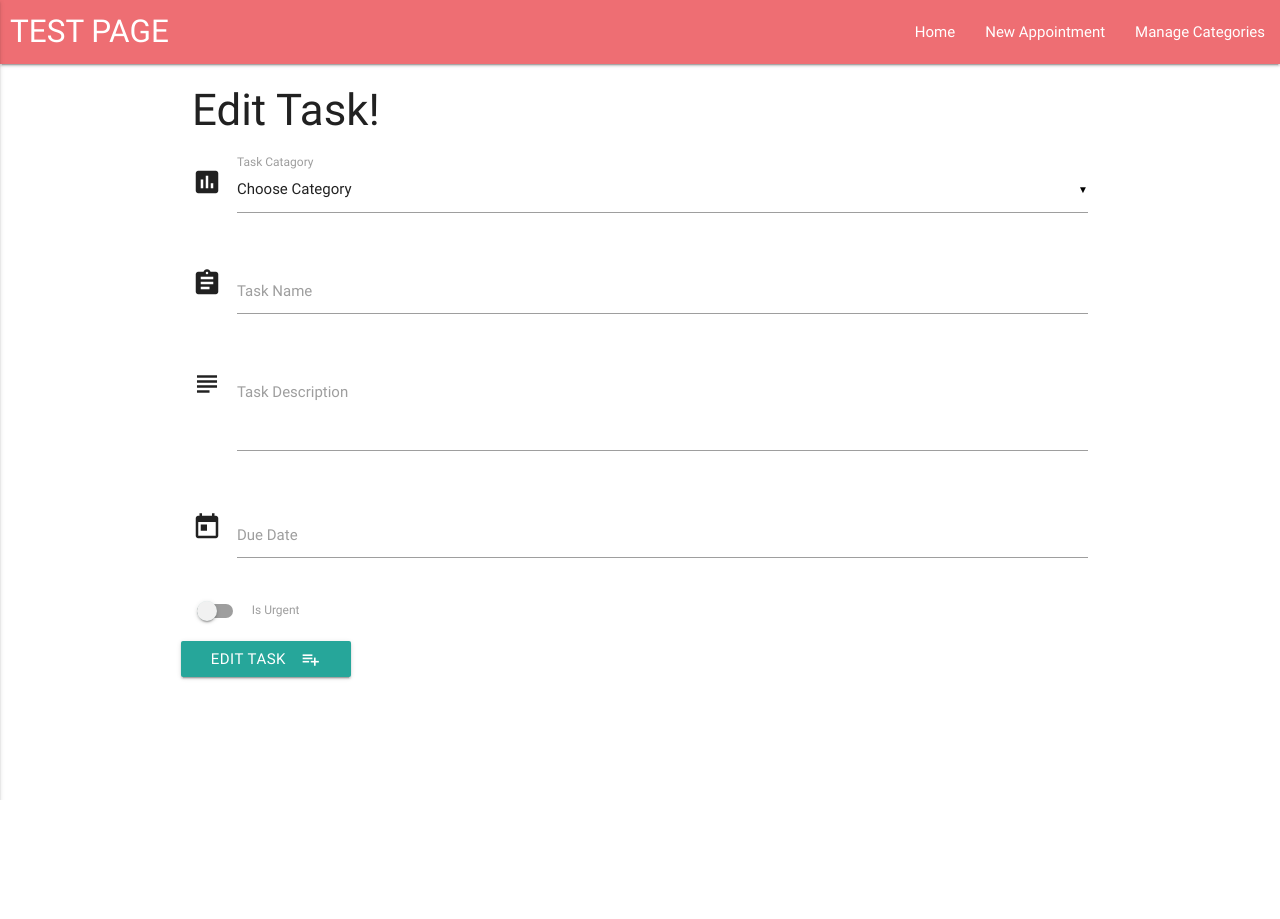
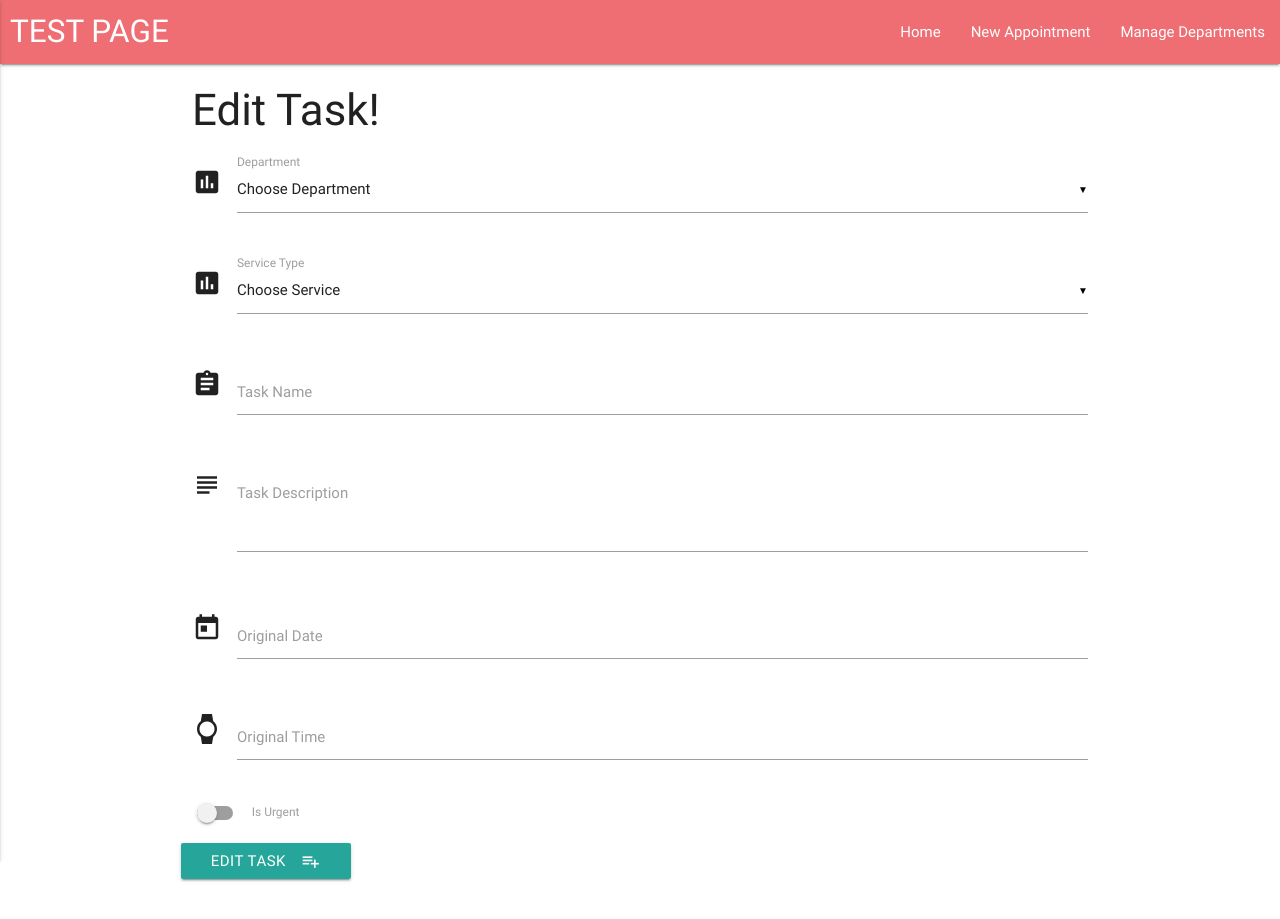
Before and after one commit to ddeveloper72/milestone-4-project, a Flask app: template templates/edit_appointment.html in a window 1280 px wide. Before the commit the page ends 800 px from the top, so only its background shows below. Run offline with Flask 2, Linux system fonts and the light colour scheme; the template is opened without the code that fills it, so the values that code supplies are empty; some libraries are stand-ins or nearby versions.

Commit message:
Building CRUD functions for appointments.  No delete function yet.

```diff
--- a/app.py
+++ b/app.py
@@ -16,10 +16,12 @@ mongo = PyMongo(app)
 # Basebuild function
 # Search for scheduled appointments - no filters.
 @app.route('/')
-@app.route('/get_appointments')
-def get_appointments():
-    return render_template("appointments.html",
+@app.route('/get_appointment')
+def get_appointment():
+    return render_template("appointment.html",
                             appointment = mongo.db.appointment.find())
+
+# Basebuild function
 
 @app.route('/add_appointment')
 def add_appointment():
@@ -28,20 +30,40 @@ def add_appointment():
                             departments = mongo.db.departments.find(),
                             serviceItem = mongo.db.serviceItem.find())
 
-
+# Basebuild function
+# Adds a new appointment
 @app.route('/insert_appointment',  methods=["POST"])
 def insert_appointment():
     appointment = mongo.db.appointment
     appointment.insert_one(request.form.to_dict())
+    return redirect(url_for('get_appointment'))
+
+# Basebuild function
+# Lets us edit the data for an existing appointment
+@app.route('/edit_appointment/<task_id>')
+def edit_appointment(task_id):
+    _task = mongo.db.appointment.find_one({"_id": ObjectId(task_id)})
+    all_departments = mongo.db.departments.find()
+    all_serviceItem = mongo.db.serviceItem.find()
+    return render_template('edit_appointment.html',
+                            task=_task, departments=all_departments, services=all_serviceItem)
+
+# Basebuild function
+# Lets us edit the data for an existing appointment
+@app.route('/update_appointment/<appointment_id>')
+def update(appointment_id):
+    appointment = mongo.db.appointment
+    appointment.update({'_id': ObjectId(appointment_id)},
+    {
+        'dept_name': request.form.get['dept_name'],
+        'task_description': request.form.get['task_description'],
+        'task_name': request.form.get['task_name'],
+        'sched_date': request.form.get['sch_date'],
+        'sched_time': request.form.get['sch_time'],
+        'is_urgent': request.form.get['is_urgent']
+    })
     return redirect(url_for('get_appointments'))
 
-
-""" @app.route('/edit_appointment/<appointment_id>')
-def edit_appointment(appointment_id):
-    _appointment = mongo.db.appointment.find_one({'_id': ObjectId(appointment_id)})
-    all_categories = mongo.db.categories.find()
-    return render_template('editappointment.html',
-                            appointment=_appointment, categories=all_categories) """
 
 if __name__ == '__main__':
 
--- a/templates/base.html
+++ b/templates/base.html
@@ -10,17 +10,17 @@
         <header>
             <nav>
                 <div class="nav-wrapper">
-                  <a href="{{url_for('get_appointments')}}" class="brand-logo">TEST PAGE</a>
+                  <a href="{{url_for('get_appointment')}}" class="brand-logo">TEST PAGE</a>
                   <a href="#" data-activates="mobile-demo" class="button-collapse"><i class="material-icons">menu</i></a>
                   <ul id="nav-mobile" class="right hide-on-med-and-down">
-                    <li><a href="{{url_for('get_appointments')}}">Home</a></li>
+                    <li><a href="{{url_for('get_appointment')}}">Home</a></li>
                     <li><a href="{{url_for('add_appointment')}}">New Appointment</a></li>
-                    <li><a href="#">Manage Categories</a></li>
+                    <li><a href="#">Manage Departments</a></li>
                   </ul>
                   <ul class="side-nav" id="mobile-demo">
-                    <li><a href="{{url_for('get_appointments')}}">Home</a></li>
+                    <li><a href="{{url_for('get_appointment')}}">Home</a></li>
                     <li><a href="{{url_for('add_appointment')}}">New Apointment</a></li>
-                    <li><a href="#">Manage Categories</a></li>
+                    <li><a href="#">Manage Departments</a></li>
                   </ul>
                 </div>
             </nav>
--- a/templates/edit_appointment.html
+++ b/templates/edit_appointment.html
@@ -7,18 +7,34 @@
       <div class="row">
         <div class="input-field col s12">
           <i class="material-icons prefix">poll</i>
-          <select id="departments" name="department_name">
-              <option value="" disabled selected>Choose Category</option>
-              {% for cat in categories %}
-                  {% if cat.category_name == task.category_name %}
-                  <option value="{{service.department_name}}" selected > {{service.department_name}}</option>
+          <select id="departments" name="dept_name">
+              <option value="" disabled selected>Choose Department</option>
+              {% for dept in departments %}
+                  {% if dept.dept_name == dept.dept_name %}
+                  <option value="{{dept.dept_name}}" selected > {{dept.dept_name}}</option>
                   {% else %}
-                  <option value="{{service.department_name}}" > {{service.department_name}}</option>
+                  <option value="{{dept.dept_name}}" > {{dept.dept_name}}</option>
                   {% endif%}
               {% endfor %}
           </select>
-          <label>Task Catagory</label>
+          <label>Department</label>
         </div>
+      </div>
+      <div class="row">
+        <div class="input-field col s12">
+          <i class="material-icons prefix">poll</i>
+          <select id="serviceItem" name="service">
+            <option value="" disabled selected>Choose Service</option>
+            {% for dept in services %}
+                {% if dept.service == dept.service %}
+                <option value="{{dept.service}}" selected > {{dept.service}}</option>
+                {% else %}
+                <option value="{{dept.service}}" > {{dept.service}}</option>
+                {% endif%}
+            {% endfor %}
+        </select>
+        <label>Service Type</label>
+      </div>
       </div>
       <div class="row">
           <div class="input-field col s12">
@@ -37,10 +53,17 @@
       <div class="row">
           <div class="input-field col s12">
             <i class="material-icons prefix">today</i>
-            <input id="due_date" name="due_date" type="text" class ="datepicker"/></input>
-            <label for="icon_prefix">Due Date</label>
+            <input id="sched_date" name="sched_date" type="text" class ="datepicker materialize-textarea" /></input>
+            <label for="icon_prefix">Original Date {{task.sched_date}}</label>
           </div>
       </div>
+      <div class="row">
+          <div class="input-field col s12">
+              <i class="material-icons prefix">watch_late</i>
+              <input id ="sched_time" name ="sched_time" type="text" class ="timepicker materialize-textarea"></input>
+              <label for ="icon_prefix">Original Time {{task.sched_time}}</label>
+          </div>
+        </div>
       <div class="row">
         <div class="switch">
           <label>
@@ -62,12 +85,5 @@
     </form>
   </div>
 
-<script src="https://code.jquery.com/jquery-3.3.1.min.js"></script>
-<script type="text/javascript">
-    $(document).ready(function(){
-        due_date = Date.parse('{{appointment.sched_datetime}}');
-        $('#due_date').pickdate('picker').set('select', due_date, {format: 'dd/mm/yy'}).trigger('change')
-    });
-</script>
 
 {% endblock %}
```
Also changed, not shown: templates/add_appointment.html (+5 -5 lines), templates/appointment.html (renamed from templates/appointments.html, +5 -4 lines).
